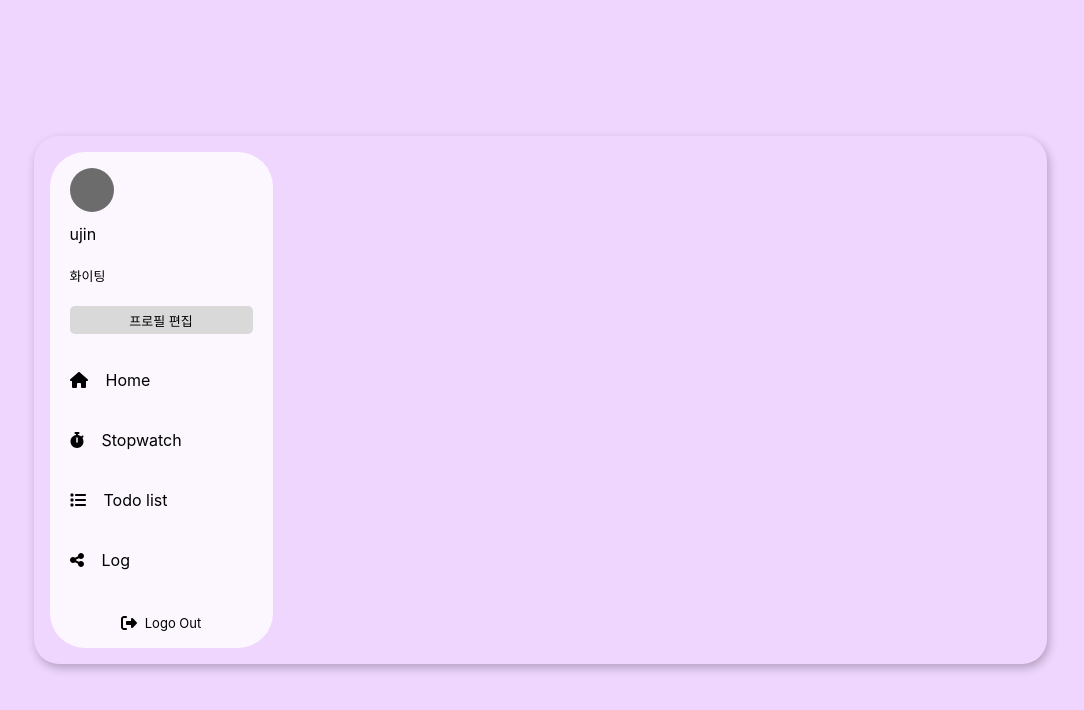
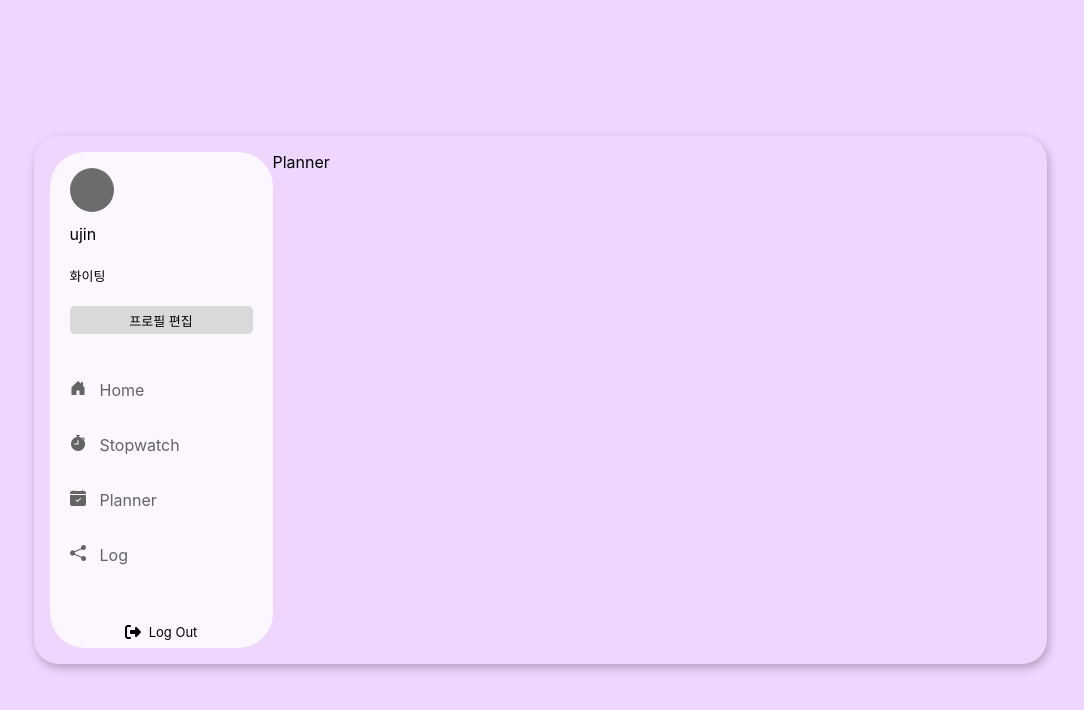
Before and after one commit to 2-sc/StudyMate-Front-Client, a React (Create React App) app in the folder studymate/: page /planner in a window 1280 px wide. Shown: the top 710 px of the page, without its empty margins (100-1184 px from the left). Built offline with nearby package versions, Linux system fonts and the light colour scheme.

Commit message:
:recycle::lipstick:(feature/ujin/#10): sidebar category 리스트 컴포넌트 분리, 호버했을 경우 스타일 변화

```diff
--- a/studymate/package.json
+++ b/studymate/package.json
@@ -19,6 +19,7 @@
     "react-axios": "^2.0.6",
     "react-day-picker": "^8.3.1",
     "react-dom": "^18.2.0",
+    "react-icons": "^4.4.0",
     "react-router-dom": "^6.4.1",
     "react-scripts": "5.0.1",
     "recoil": "^0.7.5",
--- /dev/null
+++ b/studymate/src/styles/layout/Items.jsx
@@ -0,0 +1,73 @@
+import { useState } from "react";
+import styled from "@emotion/styled";
+import {
+  BsHouseDoorFill,
+  BsStopwatchFill,
+  BsFillCalendarCheckFill,
+  BsShareFill,
+} from "react-icons/bs";
+
+const itemList = [
+  {
+    icon: <BsHouseDoorFill />,
+    name: "Home",
+  },
+  {
+    icon: <BsStopwatchFill />,
+    name: "Stopwatch",
+  },
+  {
+    icon: <BsFillCalendarCheckFill />,
+    name: "Planner",
+  },
+  {
+    icon: <BsShareFill />,
+    name: "Log",
+  },
+];
+
+function Items() {
+  return (
+    <Category>
+      {itemList.map((item, idx) => (
+        <Item key={`${idx}`} icon={item.icon} title={item.name} />
+      ))}
+    </Category>
+  );
+}
+
+function Item({ icon, title }) {
+  return (
+    <List>
+      <Icon> {icon}</Icon>
+      {title}
+    </List>
+  );
+}
+
+export default Items;
+
+const Category = styled.ul`
+  padding: 0;
+  display: flex;
+  flex-direction: column;
+`;
+
+const List = styled.li`
+  height: 40px;
+  margin-left: 10px;
+  margin-bottom: 15px;
+  display: flex;
+  align-items: center;
+  list-style: none;
+  color: #646464;
+  &:hover {
+    background: rgba(228, 187, 255, 0.3);
+    border-radius: 22px 0 0 22px;
+  }
+`;
+
+const Icon = styled.div`
+  padding-left: 10px;
+  margin-right: 14px;
+`;
--- a/studymate/src/styles/layout/Layout.jsx
+++ b/studymate/src/styles/layout/Layout.jsx
@@ -3,11 +3,12 @@ import styled from "@emotion/styled";
 import Wrapper from "../../components/common/Box";
 import SideBar from "./SideBar";
 
-function Layout() {
+function Layout({ component }) {
   return (
     <Container>
       <WrapperStyled size={[981, 496]}>
         <SideBar />
+        {component}
       </WrapperStyled>
     </Container>
   );
@@ -26,4 +27,5 @@ const Container = styled.div`
 
 const WrapperStyled = styled(Wrapper)`
   padding: 16px;
+  display: flex;
 `;
--- a/studymate/src/styles/layout/SideBar.jsx
+++ b/studymate/src/styles/layout/SideBar.jsx
@@ -1,13 +1,8 @@
 import React from "react";
 import styled from "@emotion/styled";
 import { FontAwesomeIcon } from "@fortawesome/react-fontawesome";
-import {
-  faHouse,
-  faStopwatch,
-  faList,
-  faShareNodes,
-  faRightFromBracket,
-} from "@fortawesome/free-solid-svg-icons";
+import { faRightFromBracket } from "@fortawesome/free-solid-svg-icons";
+import Items from "./Items";
 
 function SideBar() {
   return (
@@ -19,27 +14,11 @@ function SideBar() {
         <EditBtn>프로필 편집</EditBtn>
       </Top>
       <Middle>
-        <List>
-          <IconStyle icon={faHouse} />
-          Home
-          {/* <Form>Home</Form> */}
-        </List>
-        <List>
-          <IconStyle icon={faStopwatch} />
-          Stopwatch
-        </List>
-        <List>
-          <IconStyle icon={faList} />
-          Todo list
-        </List>
-        <List>
-          <IconStyle icon={faShareNodes} />
-          Log
-        </List>
+        <Items />
       </Middle>
       <Bottom>
         <IconStyle icon={faRightFromBracket} />
-        <Category>Logo Out</Category>
+        <Category>Log Out</Category>
       </Bottom>
     </Wrapper>
   );
@@ -93,14 +72,6 @@ const Middle = styled.div`
   margin-top: 26px;
 `;
 
-const List = styled.div`
-  display: flex;
-  align-items: center;
-  text-align: left;
-  margin-left: 20px;
-  margin-bottom: 40px;
-`;
-
 const IconStyle = styled(FontAwesomeIcon)`
   margin-right: 18px;
 `;
@@ -109,7 +80,7 @@ const Bottom = styled.div`
   display: flex;
   align-items: center;
   justify-content: center;
-  margin-top: 45px;
+  margin-top: 34px;
 `;
 
 const Category = styled.div`
```
Also changed, not shown: 1 other file (tests, documents, lock files or other folders).
